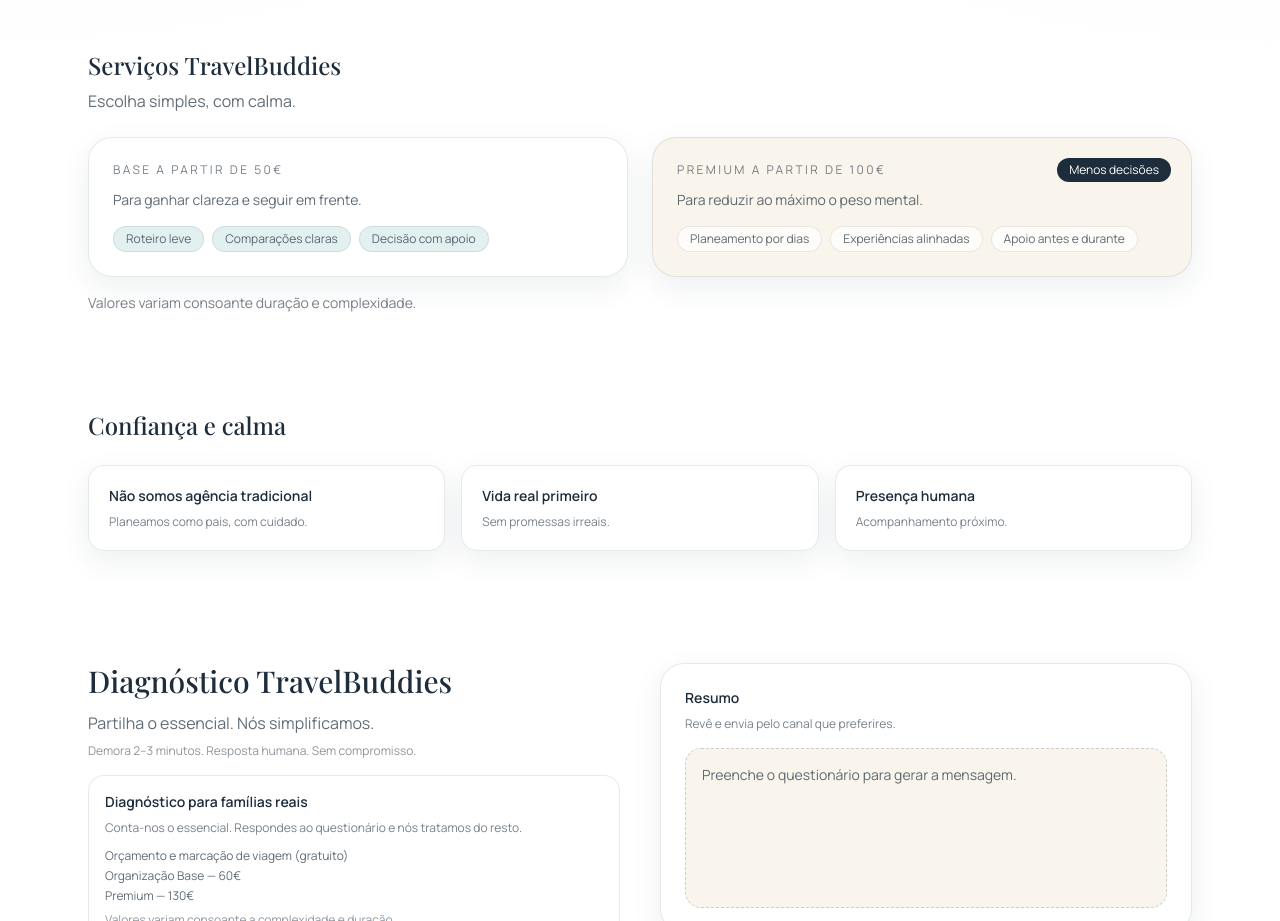
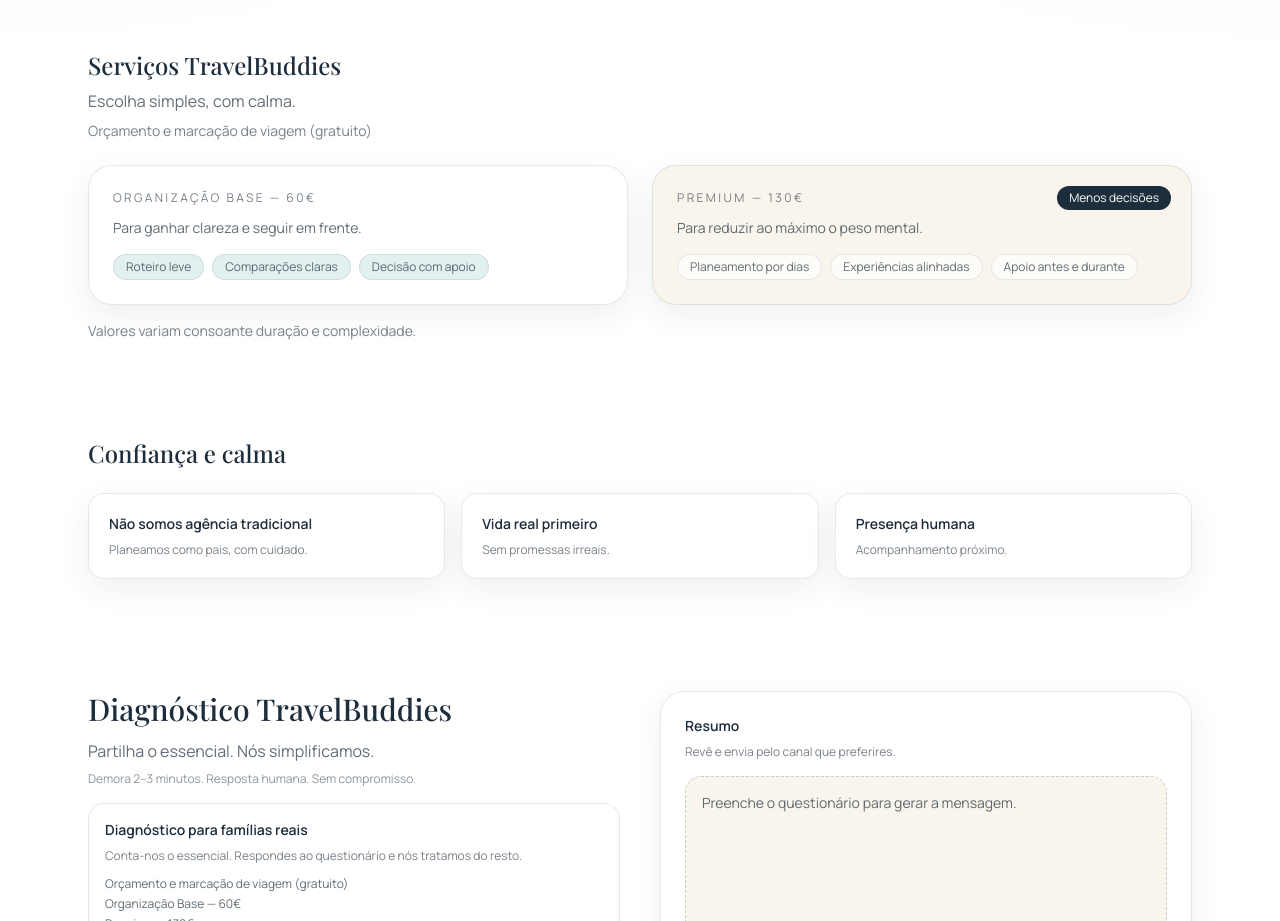
Before and after one commit to cm2pt/travelbuddies-website, a React (Vite) app: page / in a window 1280 px wide. Shown: the part 1260-2181 px from the top of the page. Built offline with nearby package versions, Linux system fonts and the light colour scheme.

Commit message:
Standardize offering labels

```diff
--- a/src/App.jsx
+++ b/src/App.jsx
@@ -34,8 +34,9 @@
     ],
     servicesTitle: 'Serviços TravelBuddies',
     servicesBody: 'Escolha simples, com calma.',
-    baseTitle: 'BASE a partir de 50€',
-    premiumTitle: 'PREMIUM a partir de 100€',
+    servicesFreeLine: 'Orçamento e marcação de viagem (gratuito)',
+    baseTitle: 'Organização Base — 60€',
+    premiumTitle: 'Premium — 130€',
     premiumBadge: 'Menos decisões',
     baseOutcome: 'Para ganhar clareza e seguir em frente.',
     premiumOutcome: 'Para reduzir ao máximo o peso mental.',
@@ -246,8 +247,9 @@
     ],
     servicesTitle: 'TravelBuddies Services',
     servicesBody: 'A simple, calm choice.',
-    baseTitle: 'BASE from €50',
-    premiumTitle: 'PREMIUM from €100',
+    servicesFreeLine: 'Orçamento e marcação de viagem (gratuito)',
+    baseTitle: 'Organização Base — 60€',
+    premiumTitle: 'Premium — 130€',
     premiumBadge: 'Less decisions',
     baseOutcome: 'For clarity and to move forward.',
     premiumOutcome: 'To reduce mental load as much as possible.',
@@ -1257,6 +1259,7 @@
             <Reveal>
               <h2 className="text-2xl font-display">{t.servicesTitle}</h2>
               <p className="mt-2 text-navy/70">{t.servicesBody}</p>
+              <p className="mt-2 text-sm text-navy/60">{t.servicesFreeLine}</p>
             </Reveal>
             <div className="mt-6 grid gap-6 lg:grid-cols-2">
               <Reveal className="rounded-3xl border border-navy/10 p-6 shadow-card bg-white">
```
